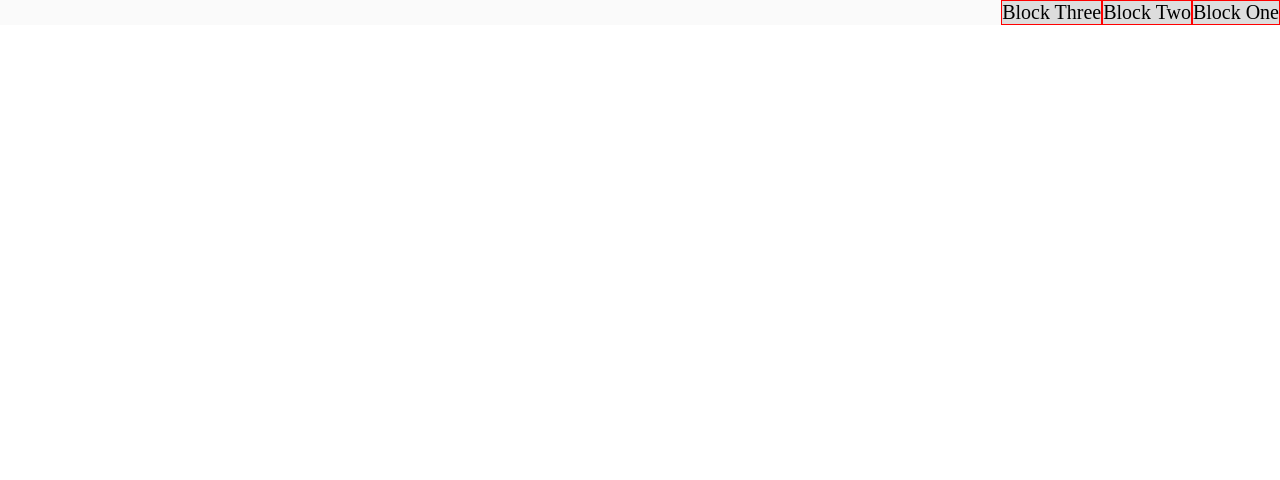
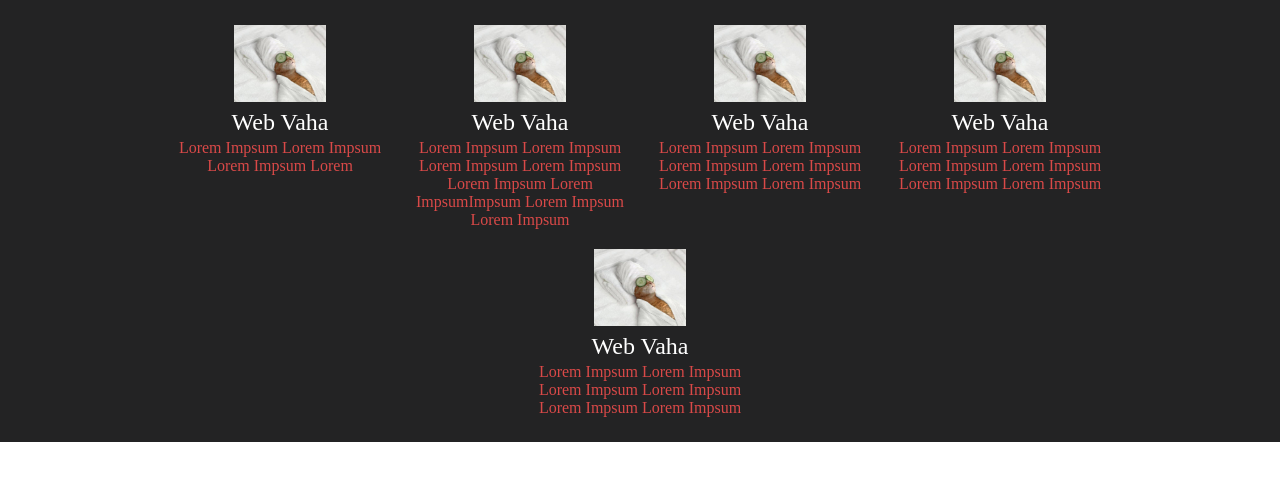
Before and after one commit to Beginner95/flexbox, a plain HTML site: page index.html in a window 1280 px wide. Drawn offline with Linux system fonts and the light colour scheme.

Commit message:
Третий урок по flexbox

```diff
--- a/index.html
+++ b/index.html
@@ -6,10 +6,40 @@
 	<link rel="stylesheet" href="/style.css">
 </head>
 <body>
-	<div class="wrap">
-		<div class="block block1">Block One</div>
-		<div class="block block2">Block Two</div>
-		<div class="block block3">Block Three</div>
-	</div>
+	<section class="profit">
+		<div class="wrap">
+			<div class="item-pairs">
+				<div class="item">
+					<img src="img/icon.jpg">
+					<div class="subtitle">Web Vaha</div>
+					<div class="text">Lorem Impsum Lorem Impsum Lorem Impsum Lorem </div>
+				</div>
+				<div class="item">
+					<img src="img/icon.jpg">
+					<div class="subtitle">Web Vaha</div>
+					<div class="text">Lorem Impsum Lorem Impsum Lorem Impsum Lorem Impsum Lorem Impsum Lorem ImpsumImpsum Lorem Impsum Lorem Impsum</div>
+				</div>
+			</div>
+			<div class="item-pairs">
+				<div class="item">
+					<img src="img/icon.jpg">
+					<div class="subtitle">Web Vaha</div>
+					<div class="text">Lorem Impsum Lorem Impsum Lorem Impsum Lorem Impsum Lorem Impsum Lorem Impsum</div>
+				</div>
+				<div class="item">
+					<img src="img/icon.jpg">
+					<div class="subtitle">Web Vaha</div>
+					<div class="text">Lorem Impsum Lorem Impsum Lorem Impsum Lorem Impsum Lorem Impsum Lorem Impsum</div>
+				</div>
+			</div>
+			<div class="item-pairs">
+				<div class="item">
+					<img src="img/icon.jpg">
+					<div class="subtitle">Web Vaha</div>
+					<div class="text">Lorem Impsum Lorem Impsum Lorem Impsum Lorem Impsum Lorem Impsum Lorem Impsum</div>
+				</div>
+			</div>
+		</div>
+	</section>
 </body>
 </html>
--- a/style.css
+++ b/style.css
@@ -4,19 +4,64 @@
 body,div,dl,dt,dd,ul,li,h1,h2,h3,h4,h5,h6,pre,code,form,fieldset,input,textarea,p,blockquote,th,td,menu{margin:0;padding:0;}table{border-collapse:collapse;border-spacing:0;}fieldset,img,abbr{border:0;}address,caption,cite,code,dfn,em,strong,th,var{font-style:normal;font-weight:normal;}ul li,menu li{list-style:none;}caption,th{text-align:left;}h1,h2,h3,h4,h5,h6{font-size:100%;font-weight:normal;}sup{vertical-align:text-top;}sub{vertical-align:text-bottom;}input,textarea,select{font-family:inherit;font-size:inherit;font-weight:inherit;}legend{color:#000;}article,aside,details,figcaption,figure,footer,header,hgroup,menu,nav,section{display:block;}
 
 .wrap{
-	background: #fafafa;
-	flex-direction: row-reverse; /*column, column-reverse*/
-	display: flex;
-	min-height: 100%;
+	max-width: 960px;
+	margin: 0 auto;
+	height: 100%;
+	padding: 0 5px;
+	overflow: hidden;
 }
 
-.block{
-	background: #dddddd;
-	color: #000000;
-	font-size: 20px;
-	border: 1px solid #ff0000;
+.titles{
+	text-align: center;
+	width: 100%;
 }
 
-.block2 {
+.titles h2{
+	color: #fff;
+	font-size: 2rem;
+	margin: 10px 0;
+}
 
+section.profit{
+	background: #232324;
+	padding: 15px 0;
 }
+
+section.profit .item .subtitle{
+	color: #fff;
+	font-size: 1.5rem;
+	margin: 3px 0;
+}
+
+section.profit .item .text{
+	color: #d94948;
+}
+
+section.profit .titles p{
+	color: #d94948;
+	font-size: 1.2rem;
+}
+
+/* positons */
+section.profit .wrap{
+	display: flex;
+	flex-wrap: wrap;
+	justify-content: space-around;
+}
+
+section.profit .item-pairs{
+	flex-grow: 1;
+	display: flex;
+	flex-wrap: wrap;
+	justify-content: space-around;
+}
+
+section.profit img{
+	width: 40%;
+}
+
+section.profit .item{
+	width: 230px;
+	margin: 10px 0;
+	text-align: center;
+}
```
Also changed, not shown: img/icon.jpg (added).
